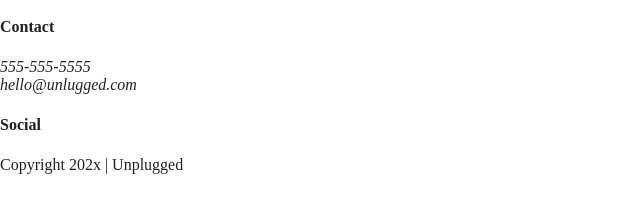
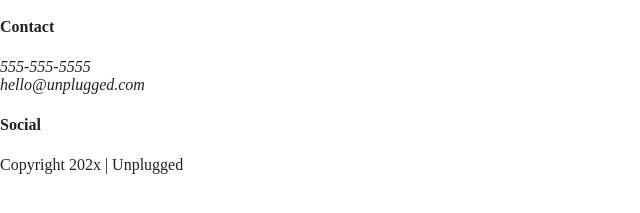
Before and after one commit to leyksuperior/unplugged-boilerplate, a website built with Parcel: page index.html in a window 1280 px wide. Shown: the part 297-510 px from the top of the page, 0-640 px from the left. Built offline with nearby package versions, Linux system fonts and the light colour scheme.

Commit message:
update to header main and footer

```diff
--- a/index.html
+++ b/index.html
@@ -66,7 +66,7 @@
           <h4>Contact</h4>
           <address>
             <p>555-555-5555<br>
-              hello@unlugged.com</p>
+              hello@unplugged.com</p>
           </address>
         </div>
         <div class="social">
```
